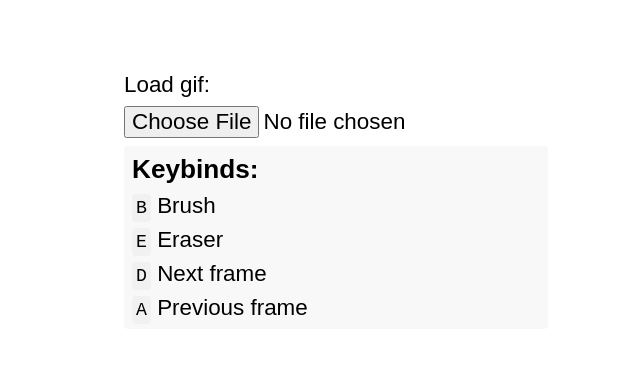
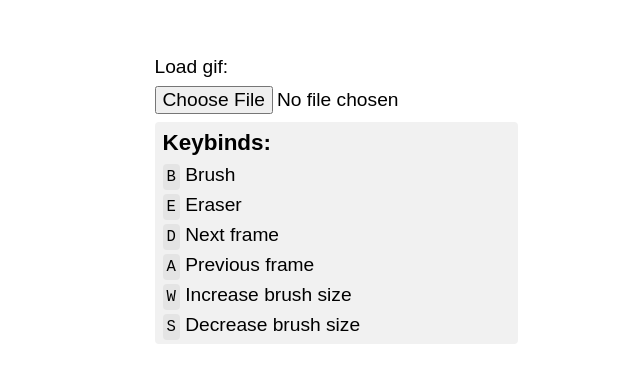
Before and after one commit to gnarlynarley/gif-study, a Svelte app: page / in a window 1280 px wide. Shown: the part 200-582 px from the top of the page, without its empty margins (304-944 px from the left). Built offline with nearby package versions, Linux system fonts and the light colour scheme.

Commit message:
feat: add frame reduction

```diff
--- a/src/App.svelte
+++ b/src/App.svelte
@@ -1,59 +1,11 @@
 <script lang="ts">
-  import { settings } from '$lib/stores/settings.svelte';
-  import { gif, loadGifFromFile } from './lib/stores/gif.svelte';
-  import GifView from './lib/views/GifView.svelte';
-
-  const keybinds: [string, string][] = $derived([
-    [$settings.keybinds.brush, 'Brush'],
-    [$settings.keybinds.eraser, 'Eraser'],
-    [$settings.keybinds.nextFrame, 'Next frame'],
-    [$settings.keybinds.prevFrame, 'Previous frame'],
-  ]);
+  import HomeView from "$lib/views/HomeView.svelte";
+  import { gif } from "./lib/stores/gif.svelte";
+  import GifView from "./lib/views/GifView.svelte";
 </script>
 
 {#if $gif}
   <GifView bind:gif={$gif} />
 {:else}
-  <div class="wrapper">
-    <label for="load-gif">Load gif:</label>
-    <input
-      id="load-gif"
-      type="file"
-      accept="image/gif"
-      oninput={(ev) => {
-        const file = ev.currentTarget.files?.[0] ?? null;
-        if (file) {
-          loadGifFromFile(file);
-        }
-        ev.currentTarget.value = '';
-      }}
-    />
-    <div class="box prose">
-      <h3>Keybinds:</h3>
-      {#each keybinds as [keybind, label]}
-        <p>
-          <code>{keybind.toUpperCase()}</code>
-          <span>{label}</span>
-        </p>
-      {/each}
-    </div>
-  </div>
+  <HomeView />
 {/if}
-
-<style>
-  .wrapper {
-    display: grid;
-    gap: var(--spacing);
-  }
-  .box {
-    padding: var(--spacing);
-    border-radius: var(--spacing-sm);
-    background-color: hsl(from var(--color-accent) h s l / 0.5);
-  }
-
-  code {
-    padding: var(--spacing-sm);
-    border-radius: var(--spacing-sm);
-    background-color: var(--color-accent);
-  }
-</style>
--- a/src/app.css
+++ b/src/app.css
@@ -1,4 +1,4 @@
-@import '@fontsource-variable/roboto/wght.css';
+@import "@fontsource-variable/roboto/wght.css";
 
 *,
 *::after,
@@ -19,19 +19,19 @@
   --color-accent: color-mix(
     in oklch,
     var(--color-background),
-    var(--color-text) 5%
+    var(--color-text) 10%
   );
 
   accent-color: var(--color-primary);
 }
 
 html {
-  font-size: 140%;
+  font-size: 120%;
 }
 
 body {
   margin: 0;
-  font-family: 'Roboto Variable', sans-serif;
+  font-family: "Roboto Variable", sans-serif;
   min-height: 100dvh;
   display: flex;
   align-items: center;
--- a/src/lib/components/GifTimeline.svelte
+++ b/src/lib/components/GifTimeline.svelte
@@ -15,7 +15,11 @@
     if (!frameNodes) return;
     const element = frameNodes[currentIndex];
     if (!element) return;
-    element.scrollIntoView({ behavior: "instant", inline: "nearest" });
+    element.scrollIntoView({
+      behavior: "instant",
+      inline: "center",
+      block: "center",
+    });
   });
 </script>
 
@@ -30,6 +34,7 @@
           ev.currentTarget.blur();
           currentIndex = index;
         }}
+        style={`--delay: ${frame.delay}`}
       >
         <GifFrameCanvas {frame} />
         <p class="delay">{frame.delay}</p>
@@ -56,7 +61,7 @@
   }
 
   .frame {
-    width: 5em;
+    width: calc(var(--delay) * 0.05em);
     height: 5em;
     flex-shrink: 0;
     position: relative;
--- a/src/lib/components/SketchCanvas.svelte
+++ b/src/lib/components/SketchCanvas.svelte
@@ -137,7 +137,6 @@
 
   const onpointermove = (ev: PointerEvent) => {
     cursorPoint = { x: ev.clientX, y: ev.clientY, scale: 1 };
-    playing = false;
 
     if (!canvas) return;
 
@@ -147,6 +146,8 @@
     if (!pointerActive) return;
     if (!canvas) return;
     if (!context) return;
+
+    playing = false;
 
     context.save();
 
--- a/src/lib/utils/parseGif.ts
+++ b/src/lib/utils/parseGif.ts
@@ -1,7 +1,23 @@
-import type { ParsedGif, ParsedGifFrame } from '$lib/types';
-import { parseGIF, decompressFrames } from 'gifuct-js';
-import createCanvas from './createCanvas';
-import getFilename from './getFilename';
+import type { ParsedGif, ParsedGifFrame } from "$lib/types";
+import { parseGIF, decompressFrames } from "gifuct-js";
+import createCanvas from "./createCanvas";
+import getFilename from "./getFilename";
+
+function imageDataEquals(a: ImageData, b: ImageData): boolean {
+  const aPixels = new Uint32Array(a.data.buffer);
+  const bPixels = new Uint32Array(b.data.buffer);
+
+  for (let i = 0; i < aPixels.length; i++) {
+    if (aPixels[i] === bPixels[i]) continue;
+
+    const aAlpha = a.data[i * 4 + 3];
+    const bAlpha = b.data[i * 4 + 3];
+    if (aAlpha === 0 && bAlpha === 0) continue;
+
+    return false;
+  }
+  return true;
+}
 
 export default function parseGif(name: string, buffer: ArrayBuffer): ParsedGif {
   const gif = parseGIF(buffer);
@@ -13,6 +29,7 @@ export default function parseGif(name: string, buffer: ArrayBuffer): ParsedGif {
   const [patchCanvas, patchCtx] = createCanvas();
   const frames: ParsedGifFrame[] = [];
   let previousImageData: ImageData | null = null;
+  let lastKeptImageData: ImageData | null = null;
 
   for (const frame of gifFrames) {
     const { dims } = frame;
@@ -32,10 +49,18 @@ export default function parseGif(name: string, buffer: ArrayBuffer): ParsedGif {
 
     workCtx.drawImage(patchCanvas, dims.left, dims.top);
 
+    const currentImageData = workCtx.getImageData(0, 0, width, height);
+
+    if (
+      lastKeptImageData &&
+      imageDataEquals(currentImageData, lastKeptImageData)
+    ) {
+      frames[frames.length - 1].delay += frame.delay;
+    } else {
       const [frameCanvas, frameContext] = createCanvas(width, height);
+      frameContext.putImageData(currentImageData, 0, 0);
+      const [sketchCanvas, sketchContext] = createCanvas(width, height);
 
-    frameContext.drawImage(workCanvas, 0, 0);
-    const [sketchCanvas, sketchContext] = createCanvas(width, height);
       frames.push({
         width,
         height,
@@ -44,6 +69,9 @@ export default function parseGif(name: string, buffer: ArrayBuffer): ParsedGif {
         sketchCanvas,
         sketchContext,
       });
+
+      lastKeptImageData = currentImageData;
+    }
 
     // Apply disposal AFTER snapshotting, to prep workCanvas for the next frame
     if (frame.disposalType === 2) {
--- a/src/lib/views/GifView.svelte
+++ b/src/lib/views/GifView.svelte
@@ -1,13 +1,13 @@
 <script lang="ts">
-  import GifTimeline from '$lib/components/GifTimeline.svelte';
-  import SketchCanvas from '$lib/components/SketchCanvas.svelte';
-  import SketchToolbar from '$lib/components/SketchToolbar.svelte';
-  import { settings } from '$lib/stores/settings.svelte';
-  import exportFrames from '$lib/utils/exportFrames';
-  import modulo from '$lib/utils/modulo';
-  import normalizeKey from '$lib/utils/normalizeKey';
-  import type { ParsedGif, SketchTool } from '../types';
-  import ColorPicker, { ChromeVariant } from 'svelte-awesome-color-picker';
+  import GifTimeline from "$lib/components/GifTimeline.svelte";
+  import SketchCanvas from "$lib/components/SketchCanvas.svelte";
+  import SketchToolbar from "$lib/components/SketchToolbar.svelte";
+  import { settings } from "$lib/stores/settings.svelte";
+  import exportFrames from "$lib/utils/exportFrames";
+  import modulo from "$lib/utils/modulo";
+  import normalizeKey from "$lib/utils/normalizeKey";
+  import type { ParsedGif, SketchTool } from "../types";
+  import ColorPicker, { ChromeVariant } from "svelte-awesome-color-picker";
 
   type Props = {
     gif: ParsedGif;
@@ -21,33 +21,47 @@
   let currentFrame = $derived(gif.frames[currentIndex]);
 
   let frameCanvas = $state<HTMLCanvasElement | null>(null);
-  const frameContext = $derived(frameCanvas?.getContext('2d') ?? null);
+  const frameContext = $derived(frameCanvas?.getContext("2d") ?? null);
   let backgroundCanvas = $state<HTMLCanvasElement | null>(null);
   const backgroundContext = $derived(
-    backgroundCanvas?.getContext('2d') ?? null,
+    backgroundCanvas?.getContext("2d") ?? null,
   );
 
   let brushSize = $state(3);
   let eraserSize = $state(20);
-  let tool = $state<SketchTool>('brush');
-  let color = $state('#000000');
+  let tool = $state<SketchTool>("brush");
+  let color = $state("#000000");
   let colorPickerActive = $state(false);
 
   $effect(() => {
     if (!playing) return;
 
-    const id = setTimeout(() => {
-      currentIndex = (currentIndex + 1) % gif.frames.length;
-    }, currentFrame.delay);
+    let rafId: number;
+    let lastTime = performance.now();
+    let accumulated = 0;
 
-    return () => {
-      clearTimeout(id);
+    const tick = (now: number) => {
+      accumulated += now - lastTime;
+      lastTime = now;
+
+      // Handle delay=0 frames (some GIFs use this) and drift correction
+      // by advancing multiple frames in one tick if we've fallen behind
+      while (accumulated >= (gif.frames[currentIndex]?.delay || 100)) {
+        accumulated -= gif.frames[currentIndex].delay || 100;
+        currentIndex = (currentIndex + 1) % gif.frames.length;
+      }
+
+      rafId = requestAnimationFrame(tick);
     };
+
+    rafId = requestAnimationFrame(tick);
+
+    return () => cancelAnimationFrame(rafId);
   });
 
   $effect(() => {
     if (backgroundContext) {
-      backgroundContext.fillStyle = 'white';
+      backgroundContext.fillStyle = "white";
       backgroundContext.fillRect(0, 0, width, height);
     }
   });
--- /dev/null
+++ b/src/lib/views/HomeView.svelte
@@ -0,0 +1,56 @@
+<script lang="ts">
+  import { loadGifFromFile } from "$lib/stores/gif.svelte";
+  import { settings } from "$lib/stores/settings.svelte";
+
+  const keybinds: [string, string][] = $derived([
+    [$settings.keybinds.brush, "Brush"],
+    [$settings.keybinds.eraser, "Eraser"],
+    [$settings.keybinds.nextFrame, "Next frame"],
+    [$settings.keybinds.prevFrame, "Previous frame"],
+    [$settings.keybinds.increaseBrushSize, "Increase brush size"],
+    [$settings.keybinds.decreaseBrushSize, "Decrease brush size"],
+  ]);
+</script>
+
+<div class="wrapper">
+  <label for="load-gif">Load gif:</label>
+  <input
+    id="load-gif"
+    type="file"
+    accept="image/gif"
+    oninput={(ev) => {
+      const file = ev.currentTarget.files?.[0] ?? null;
+      if (file) {
+        loadGifFromFile(file);
+      }
+      ev.currentTarget.value = "";
+    }}
+  />
+  <div class="box prose">
+    <h3>Keybinds:</h3>
+    {#each keybinds as [keybind, label]}
+      <p>
+        <code>{keybind.toUpperCase()}</code>
+        <span>{label}</span>
+      </p>
+    {/each}
+  </div>
+</div>
+
+<style>
+  .wrapper {
+    display: grid;
+    gap: var(--spacing);
+  }
+  .box {
+    padding: var(--spacing);
+    border-radius: var(--spacing-sm);
+    background-color: hsl(from var(--color-accent) h s l / 0.5);
+  }
+
+  code {
+    padding: var(--spacing-sm);
+    border-radius: var(--spacing-sm);
+    background-color: var(--color-accent);
+  }
+</style>
```
Lines whose indentation alone changed are shown as unchanged.
